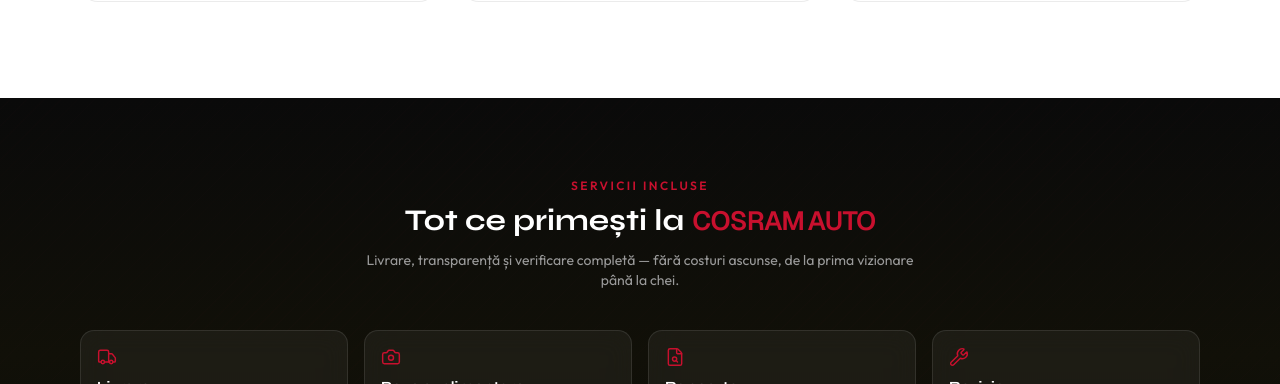
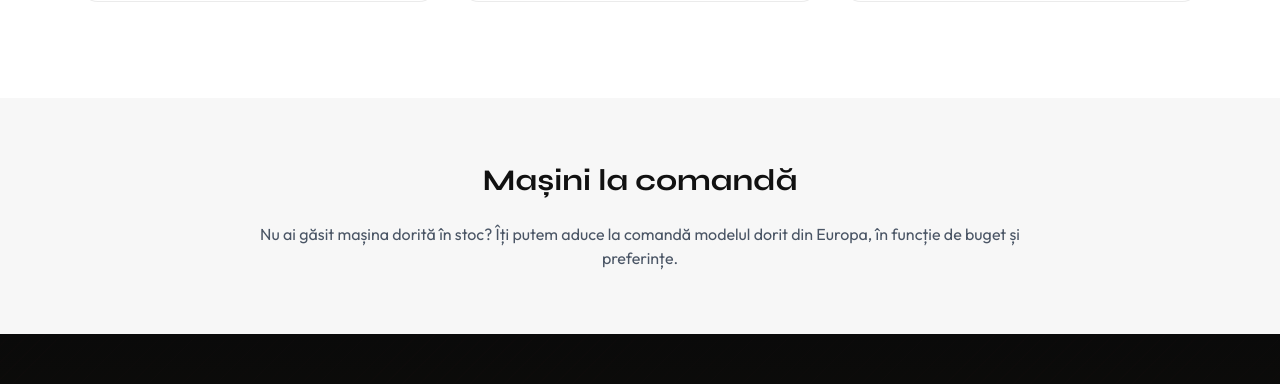
Before and after one commit to backstagelevelone-crypto/cosram-auto, a Next.js app in the folder cosram-auto-main/: page / in a window 1280 px wide. Shown: the part 4590-4974 px from the top of the page. Built offline with nearby package versions, Linux system fonts and the light colour scheme; no server answers.

Commit message:
Update page.tsx

```diff
--- a/cosram-auto-main/src/app/page.tsx
+++ b/cosram-auto-main/src/app/page.tsx
@@ -14,6 +14,9 @@ const RateCalculator = dynamic(
   () => import("@/components/sections/RateCalculator")
 );
 const Recenzii = dynamic(() => import("@/components/sections/Recenzii"));
+const MasiniLaComanda = dynamic(
+  () => import("@/components/sections/MasiniLaComanda")
+);
 
 export default function Home() {
   return (
@@ -24,6 +27,7 @@ export default function Home() {
         <Parteneri />
         <Servicii />
         <StocSection />
+        <MasiniLaComanda />
         <Livrare />
         <RateCalculator />
         <Recenzii />
```
